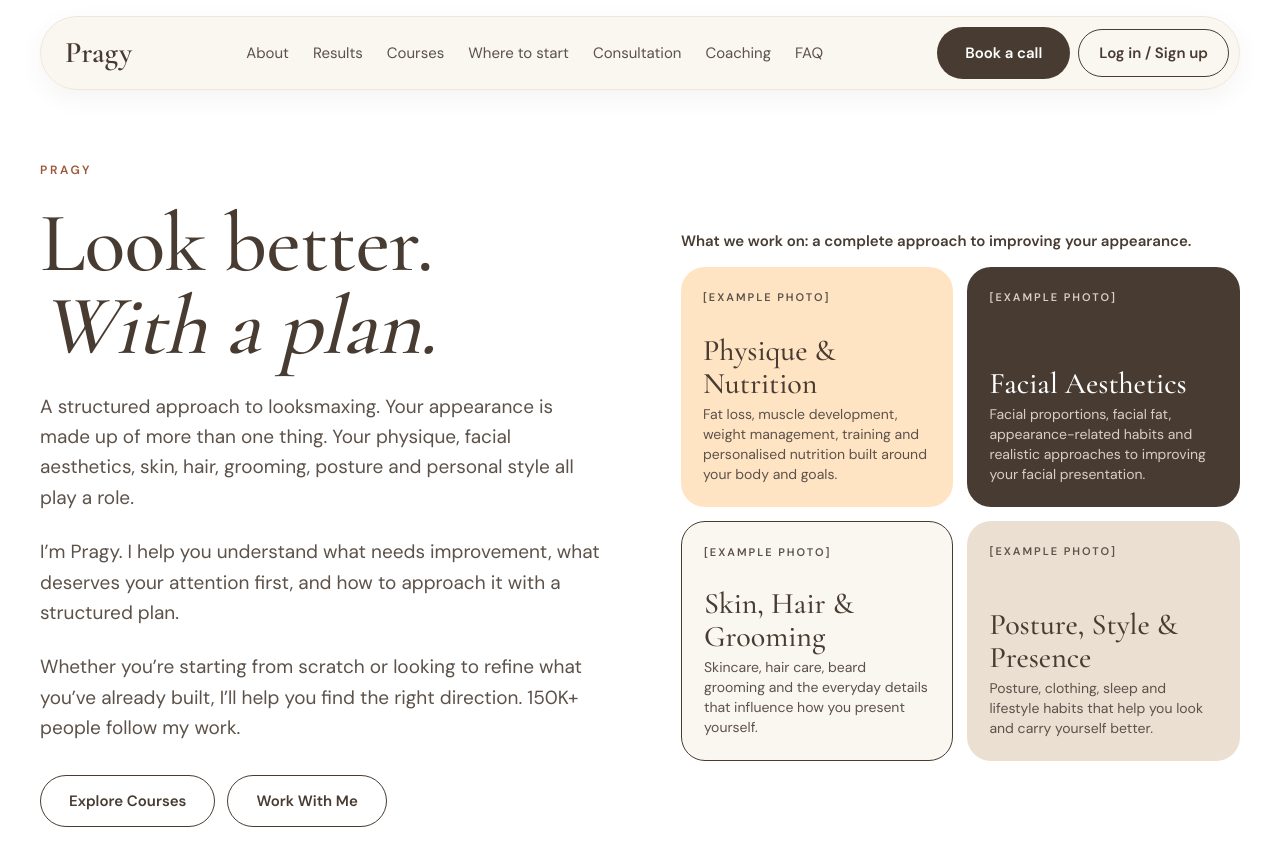
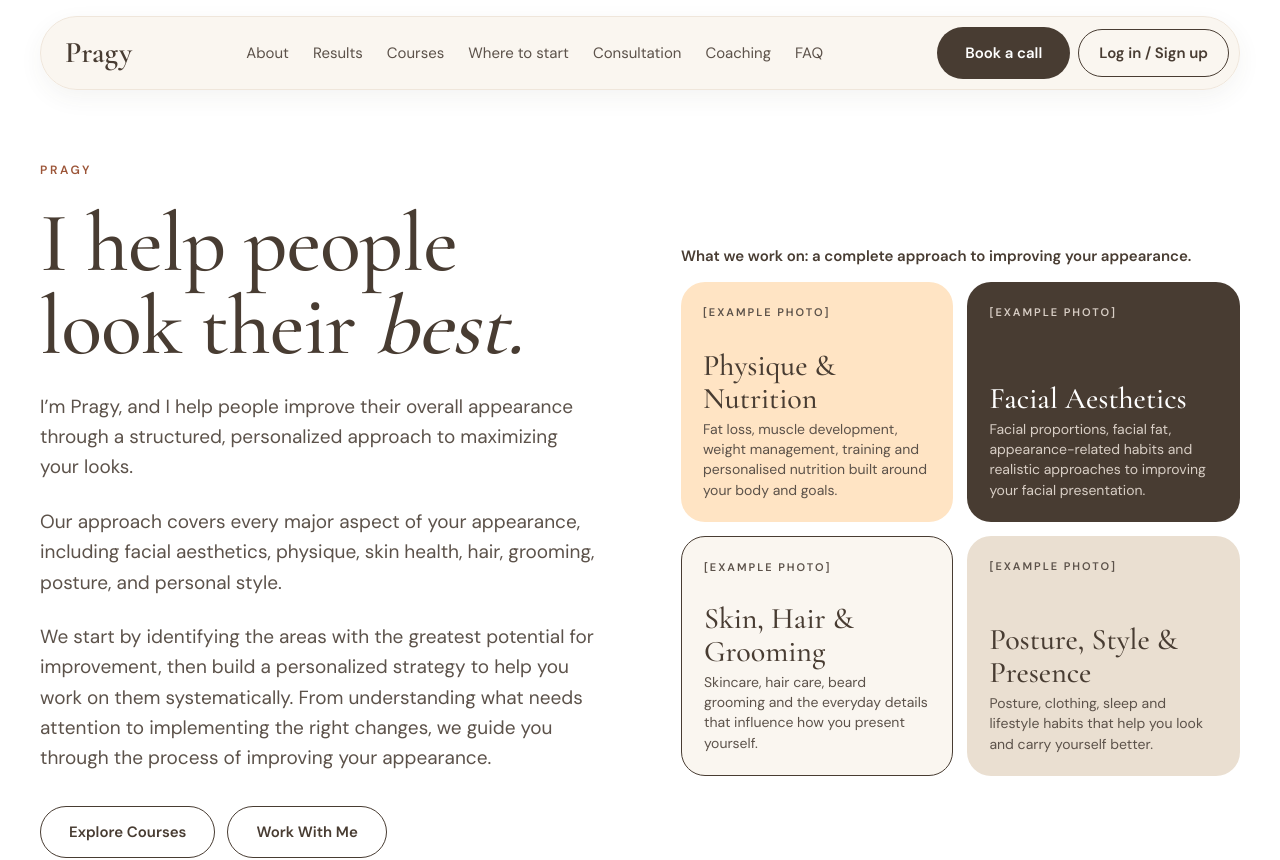
Before and after one commit to Ayushsahu30/pragy-frontend, a Next.js app: page / in a window 1280 px wide. Shown: the top 860 px of the page. Built offline with nearby package versions, Linux system fonts and the light colour scheme.

Commit message:
Update hero text and use 'maximizing your looks' wording

```diff
--- a/src/components/landing/Courses.tsx
+++ b/src/components/landing/Courses.tsx
@@ -20,7 +20,7 @@ export default function Courses() {
             <Eyebrow>01 — The Starter Guide</Eyebrow>
             <h3 className="m-0 mb-1 mt-0.5 font-serif text-[34px] font-medium leading-[1.1]">PDF Course</h3>
             <p className="m-0 text-[15px] text-ink-soft">
-              A practical introduction to my approach to looksmaxing. Structured educational guide · Learn at your own
+              A practical introduction to my approach to maximizing your looks. Structured educational guide · Learn at your own
               pace · Read inside your private course dashboard · 30-day access.
             </p>
           </div>
--- a/src/components/landing/Hero.tsx
+++ b/src/components/landing/Hero.tsx
@@ -39,19 +39,20 @@ export default function Hero() {
             id="hero-title"
             className="m-0 font-serif text-[clamp(52px,6.6vw,96px)] font-medium leading-[0.98] tracking-[-0.01em]"
           >
-            Look better. <em>With a plan.</em>
+            I help people look their <em>best.</em>
           </h1>
           <p className="m-0 max-w-[560px] text-[19px] text-ink-soft">
-            A structured approach to looksmaxing. Your appearance is made up of more than one thing. Your physique,
-            facial aesthetics, skin, hair, grooming, posture and personal style all play a role.
+            I’m {site.trainerName}, and I help people improve their overall appearance through a structured,
+            personalized approach to maximizing your looks.
           </p>
           <p className="m-0 max-w-[560px] text-[19px] text-ink-soft">
-            I’m {site.trainerName}. I help you understand what needs improvement, what deserves your attention first,
-            and how to approach it with a structured plan.
+            Our approach covers every major aspect of your appearance, including facial aesthetics, physique, skin
+            health, hair, grooming, posture, and personal style.
           </p>
           <p className="m-0 max-w-[560px] text-[19px] text-ink-soft">
-            Whether you’re starting from scratch or looking to refine what you’ve already built, I’ll help you find the
-            right direction. {site.stats.followers} people follow my work.
+            We start by identifying the areas with the greatest potential for improvement, then build a personalized
+            strategy to help you work on them systematically. From understanding what needs attention to implementing
+            the right changes, we guide you through the process of improving your appearance.
           </p>
           <div className="mt-2 flex flex-wrap gap-3">
             <ButtonLink href="#courses" variant="outline">
@@ -69,7 +70,7 @@ export default function Hero() {
             {examples.map((example) => (
               <li
                 key={example.title}
-                className={`relative flex min-h-[240px] flex-col justify-end gap-1 rounded-3xl p-5.5 ${example.card}`}
+                className={`relative flex min-h-[240px] flex-col justify-end gap-1 rounded-3xl p-5.5 pt-14 ${example.card}`}
               >
                 <span
                   aria-hidden="true"
--- a/src/content/products.ts
+++ b/src/content/products.ts
@@ -49,7 +49,7 @@ export const products = {
     metaTitle: "PDF Course: The Starter Guide",
     eyebrow: "01 — The Starter Guide",
     title: "PDF Course",
-    intro: "A practical introduction to my approach to looksmaxing.",
+    intro: "A practical introduction to my approach to maximizing your looks.",
     includesTitle: "What you get",
     includes: [
       "Structured educational guide",
--- a/src/content/site.ts
+++ b/src/content/site.ts
@@ -10,7 +10,7 @@ export const site = {
   /** Short line under the tagline in the footer. */
   motto: "Education. Structure. Consistency.",
   description:
-    "A structured approach to looksmaxing with Pragy Gurjar: physique, facial aesthetics, skin, hair, grooming, nutrition, posture and style.",
+    "A structured approach to maximizing your looks with Pragy Gurjar: physique, facial aesthetics, skin, hair, grooming, nutrition, posture and style.",
 
   /** Name as shown on the site. */
   trainerName: "Pragy",
```
